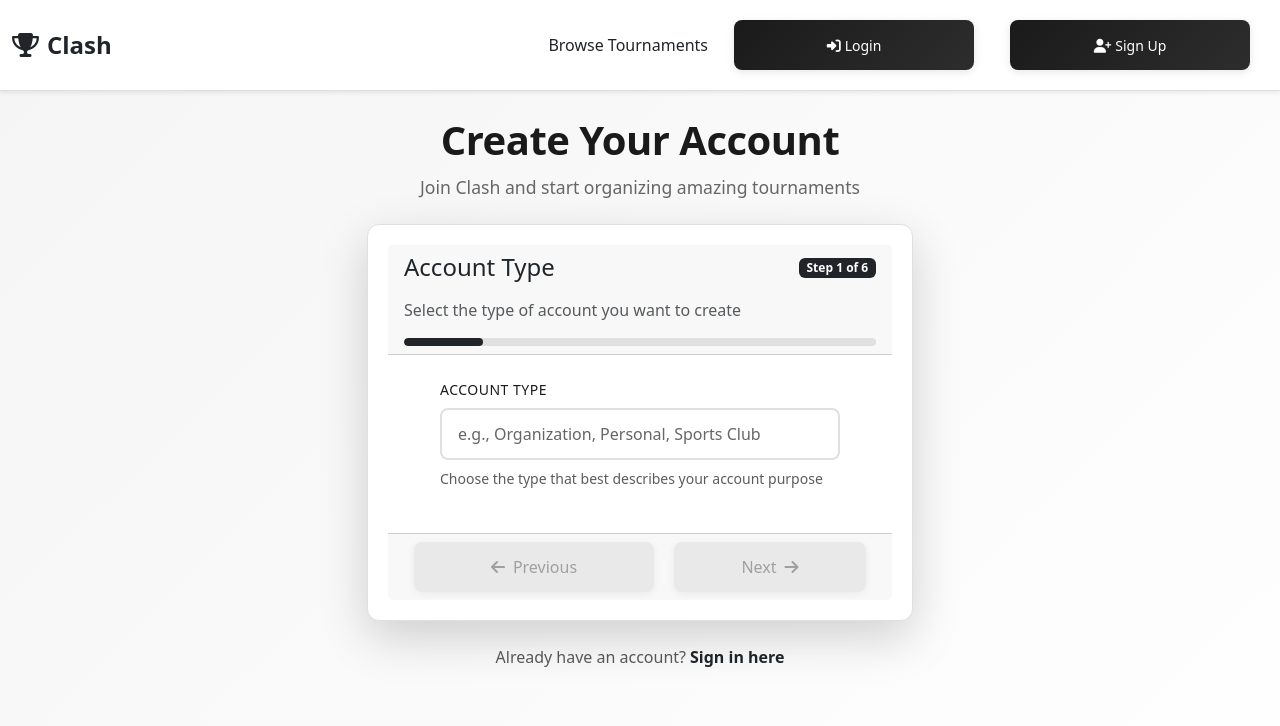
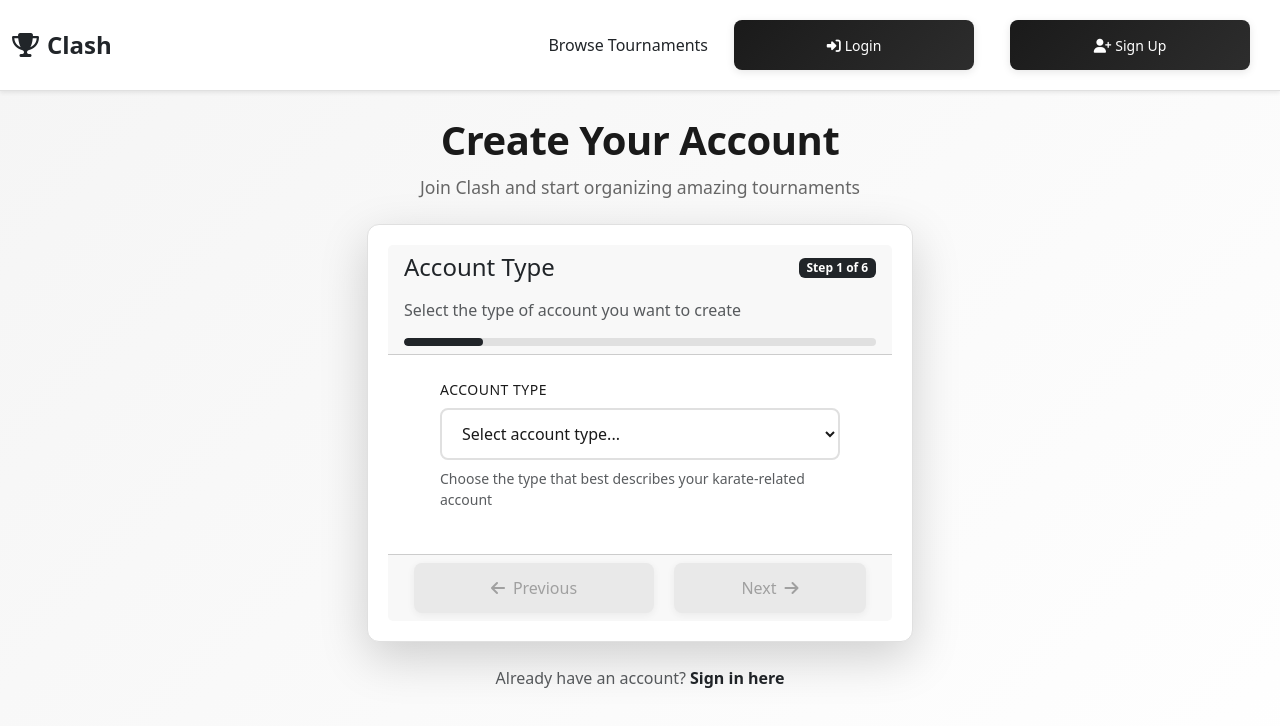
Before and after one commit to Futuredakster/New-clash-frontend, a React (Create React App) app: page /AccountUser in a window 1280 px wide. Shown: the top 726 px of the page. Built offline with nearby package versions, Linux system fonts and the light colour scheme.

Commit message:
ui fixes

```diff
--- a/src/Pages/admin/AccountUser.js
+++ b/src/Pages/admin/AccountUser.js
@@ -9,11 +9,12 @@ import AccountType from "../../components/forms/AccountType";
 import { useState } from "react";
 import { useNavigate } from 'react-router-dom';
 import { link } from '../../constant';
-import { Container, Row, Col, Card, ProgressBar, Button } from 'react-bootstrap';
+import { Container, Row, Col, Card, ProgressBar, Button, Alert } from 'react-bootstrap';
 
 const AccountUser = () =>{
     const navigate = useNavigate();
     const [pages, setPages] = useState(0);
+    const [error, setError] = useState("");
     const [info, setInfo] = useState({
         account_type: "",
         account_name: "",
@@ -115,6 +116,17 @@ const AccountUser = () =>{
                             </Card.Header>
 
                             <Card.Body className="card-modern-body py-4">
+                                {error && (
+                                    <Alert variant="danger" className="mb-4">
+                                        <i className="fas fa-exclamation-triangle me-2"></i>
+                                        {error}
+                                        {(error.includes("email already cooresponds") || error.includes("Email already exsists")) && (
+                                            <div className="mt-2">
+                                                <small>Redirecting to login page in 3 seconds...</small>
+                                            </div>
+                                        )}
+                                    </Alert>
+                                )}
                                 {PageDisplay()}
                             </Card.Body>
 
@@ -151,13 +163,30 @@ const AccountUser = () =>{
                                                         }
                                                     }
                                                     console.log(postData);
+                                                    setError(""); // Clear any previous errors
                                                     axios.post(`${link}/accounts/user`, postData)
                                                     .then((response) => {
-                                                        navigate('/Login');
-                                                        console.log("Request successful:", response);
+                                                        console.log("Response:", response.data);
+
+                                                        // Check if response contains an error (backend returns {error: "message"})
+                                                        if (response.data.error) {
+                                                            const errorMessage = response.data.error;
+                                                            setError(errorMessage);
+
+                                                            // If it's a duplicate email error, redirect to login after showing error
+                                                            if (errorMessage.includes("email already cooresponds") || errorMessage.includes("Email already exsists")) {
+                                                                setTimeout(() => {
+                                                                    navigate('/Login');
+                                                                }, 3000); // Wait 3 seconds then redirect
+                                                            }
+                                                        } else {
+                                                            // Success - redirect to login
+                                                            navigate('/Login');
+                                                        }
                                                     })
                                                     .catch((error) => {
-                                                        console.error("Error:", error);
+                                                        console.error("Network/Server Error:", error);
+                                                        setError("Network error occurred. Please try again.");
                                                     });
                                                 }
                                             } else {
--- a/src/components/forms/AccountType.js
+++ b/src/components/forms/AccountType.js
@@ -1,19 +1,69 @@
-function AccountType({info,setInfo}){
+import { useState } from 'react';
+
+function AccountType({info, setInfo}){
+    const [showCustomInput, setShowCustomInput] = useState(false);
+    const [customAccountType, setCustomAccountType] = useState('');
+
+    const karateAccountTypes = [
+        'Karate Dojo',
+        'Martial Arts School',
+        'Karate Tournament Organizer',
+        'Karate Federation',
+        'Sports Club',
+        'Individual Instructor',
+        'Training Academy',
+        'Competition Team',
+        'Other'
+    ];
+
+    const handleSelectionChange = (e) => {
+        const selectedValue = e.target.value;
+
+        if (selectedValue === 'Other') {
+            setShowCustomInput(true);
+            setInfo({ ...info, account_type: customAccountType });
+        } else {
+            setShowCustomInput(false);
+            setCustomAccountType('');
+            setInfo({ ...info, account_type: selectedValue });
+        }
+    };
+
+    const handleCustomInputChange = (e) => {
+        const customValue = e.target.value;
+        setCustomAccountType(customValue);
+        setInfo({ ...info, account_type: customValue });
+    };
+
     return (
         <div className="d-flex flex-column justify-content-center align-items-center h-100">
             <div className="form-group-modern w-100" style={{maxWidth: '400px'}}>
                 <label className="form-label-modern">Account Type</label>
-                <input
-                    type="text"
+                <select
                     className="form-control-modern"
-                    placeholder="e.g., Organization, Personal, Sports Club"
-                    value={info.account_type}
-                    onChange={(e) => {
-                        setInfo({ ...info,account_type: e.target.value });
-                    }}
-                />
+                    value={showCustomInput ? 'Other' : info.account_type}
+                    onChange={handleSelectionChange}
+                >
+                    <option value="">Select account type...</option>
+                    {karateAccountTypes.map((type, index) => (
+                        <option key={index} value={type}>
+                            {type}
+                        </option>
+                    ))}
+                </select>
+
+                {showCustomInput && (
+                    <input
+                        type="text"
+                        className="form-control-modern mt-3"
+                        placeholder="Enter your custom account type"
+                        value={customAccountType}
+                        onChange={handleCustomInputChange}
+                    />
+                )}
+
                 <small className="text-muted mt-2 d-block">
-                    Choose the type that best describes your account purpose
+                    Choose the type that best describes your karate-related account
                 </small>
             </div>
         </div>
--- a/src/components/forms/Password.js
+++ b/src/components/forms/Password.js
@@ -18,15 +18,19 @@ function Password({info,setInfo}){
                         onChange={(e) => {
                             setInfo({ ...info, password_hash: e.target.value });
                         }}
+                        style={{paddingRight: '50px'}}
                     />
-                    <button
-                        type="button"
-                        className="btn btn-link position-absolute end-0 top-50 translate-middle-y pe-3"
+                    <i
+                        className={`fas ${showPassword ? 'fa-eye-slash' : 'fa-eye'} text-muted position-absolute`}
                         onClick={() => setShowPassword(!showPassword)}
-                        style={{border: 'none', background: 'none', zIndex: 10}}
-                    >
-                        <i className={`fas ${showPassword ? 'fa-eye-slash' : 'fa-eye'} text-muted`}></i>
-                    </button>
+                        style={{
+                            right: '15px',
+                            top: '50%',
+                            transform: 'translateY(-50%)',
+                            cursor: 'pointer',
+                            zIndex: 10
+                        }}
+                    ></i>
                 </div>
                 <small className="text-muted mt-2 d-block">
                     Use at least 8 characters with a mix of letters, numbers and symbols
```
